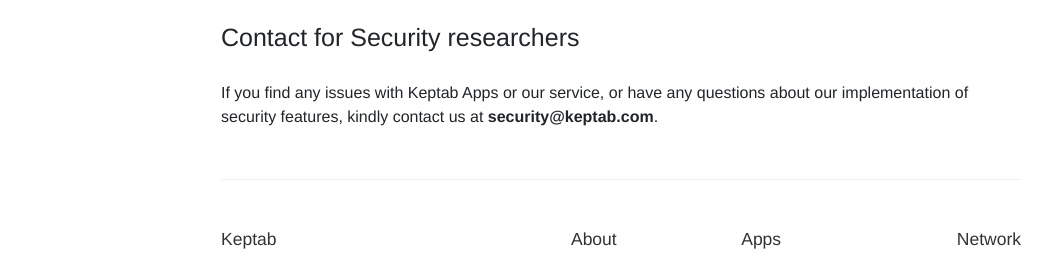
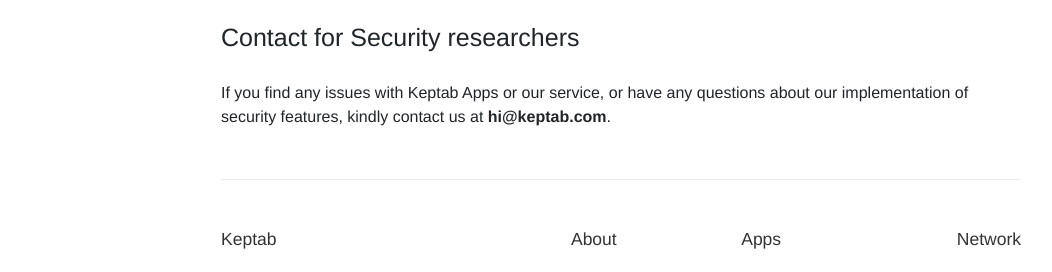
Before and after one commit to keptab/keptab-site, a Jekyll site: the page built from apps.html, in a window 1280 px wide. Shown: the part 988-1260 px from the top of the page, without its empty margins (19-1071 px from the left). Built offline with Jekyll 4.4.1, drawn with Linux system fonts in a browser that asks for light colours.

Commit message:
Add Chrome Webstore Link to index.html and apps.html

```diff
--- a/apps.html
+++ b/apps.html
@@ -15,8 +15,8 @@ description: Keptab Applications
 
             <h2>Keptab for Chrome</h2>
             <ul>
-                <li><a href="https://chrome.google.com/webstore/detail/">Keptab for Chrome (Chrome Webstore)</a></li>
-                <li><a href="">Keptab for Chrome (Self unizp package) - (.zip archive)</a></li>
+                <li><a href="https://chrome.google.com/webstore/detail/keptab/feodekcipceogpeomnijgmdlmocbggbi">Keptab for Chrome (Chrome Webstore)</a></li>
+                <li><a href="https://chrome.google.com/webstore/detail/keptab/feodekcipceogpeomnijgmdlmocbggbi">Keptab for Chrome (Self unizp package) - (.zip archive)</a></li>
             </ul>
             <blockquote>
                 <p>If you install self unzip package with Chrome, you will always get the warning in Chrome browser every time with you open it.</p>
@@ -52,7 +52,7 @@ description: Keptab Applications
     <div class="article security">
         <h1 class="title">Contact for Security researchers</h1>
         <div class="markdown">
-            <p>If you find any issues with Keptab Apps or our service, or have any questions about our implementation of security features, kindly contact us at <strong>security@keptab.com</strong>. </p>
+            <p>If you find any issues with Keptab Apps or our service, or have any questions about our implementation of security features, kindly contact us at <strong>hi@keptab.com</strong>. </p>
         </div>
     </div>
 </div>
--- a/index.html
+++ b/index.html
@@ -16,7 +16,7 @@ description: Keptab
                 <img src="/assets/img/keptab-chrome-screenshot.png">
             </div>
             <div id="js-download" class="download">
-                <a href="/" class="btn">Get Keptab for <strong>Chrome</strong></a>
+                <a href="https://chrome.google.com/webstore/detail/keptab/feodekcipceogpeomnijgmdlmocbggbi" target="_blank" class="btn">Get Keptab for <strong>Chrome</strong></a>
                 <a href="/apps" class="more">Availabel for other browsers</a>
             </div>
         </div>
```
